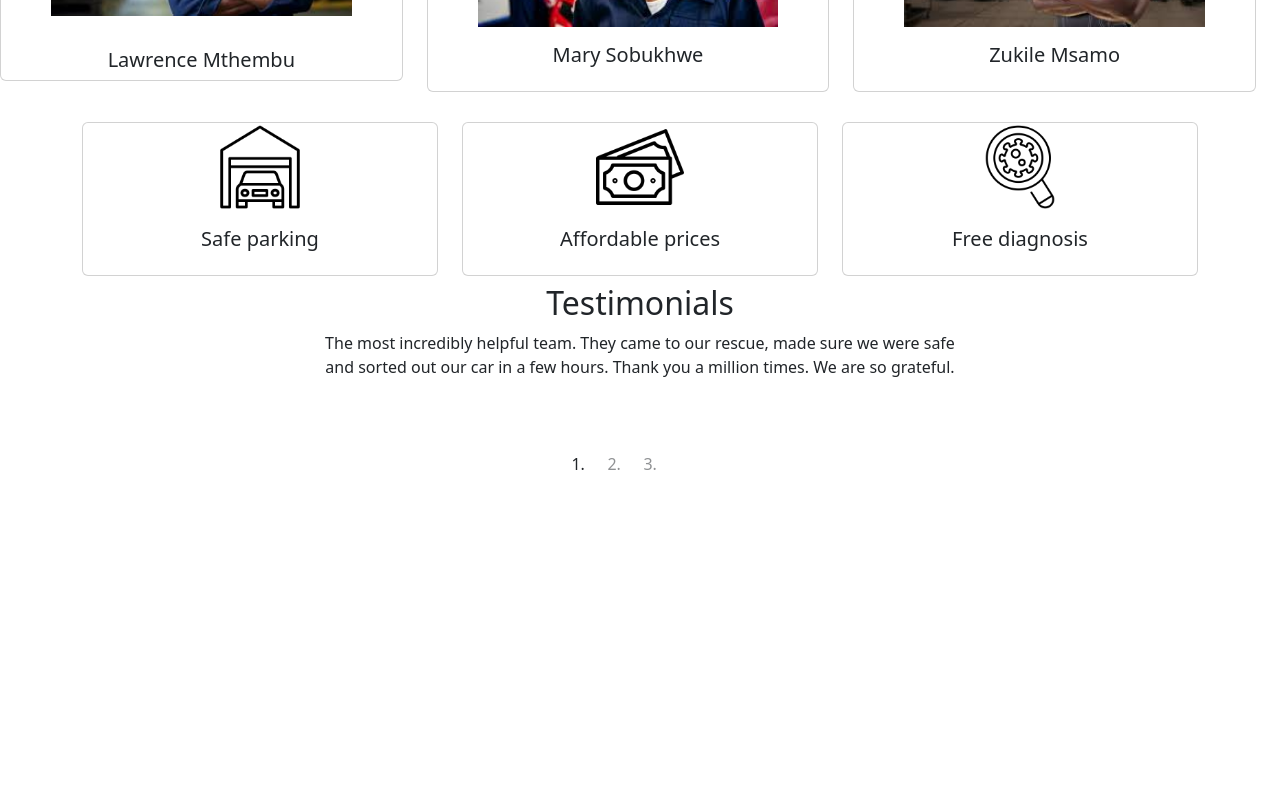
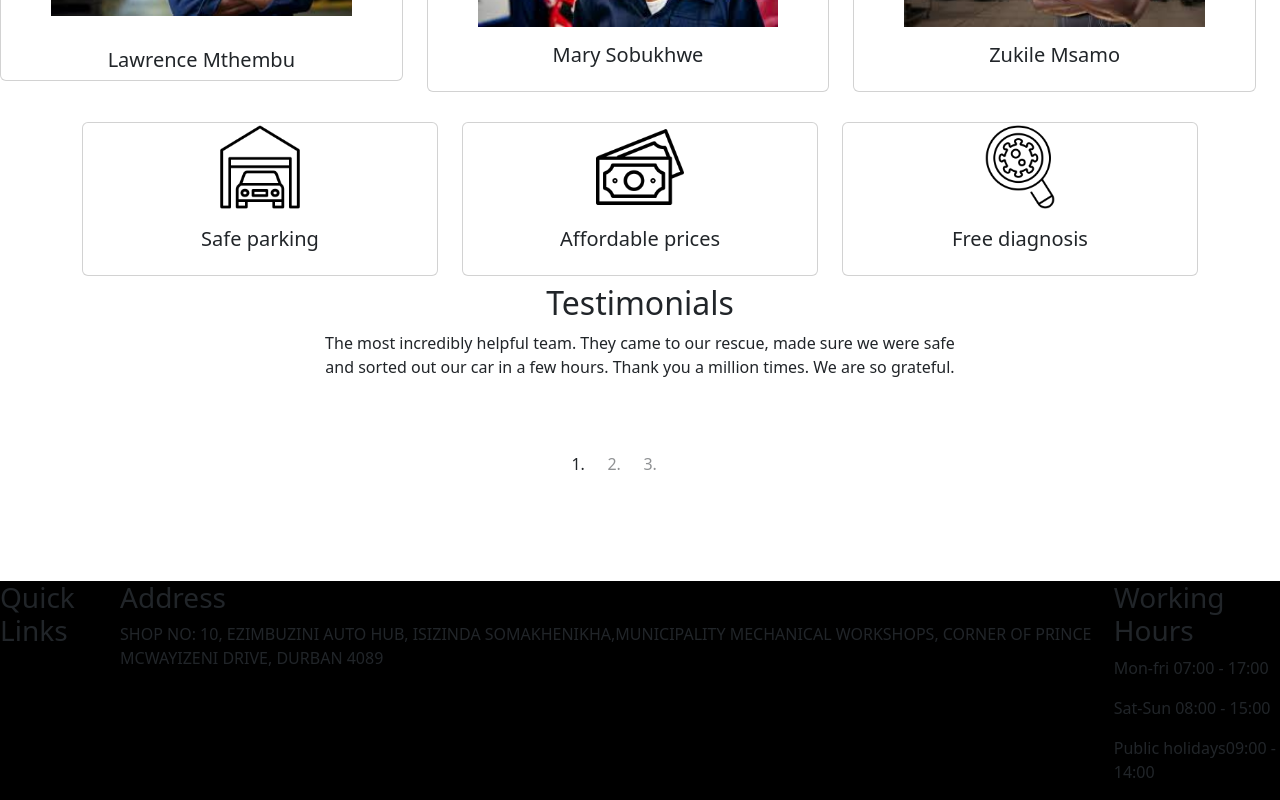
Before and after one commit to Luvuyotafeni/Garage-Front-end, a React (Create React App) app: page / in a window 1280 px wide. Shown: the part 1854-2654 px from the top of the page. Before the commit the page ends 2435 px from the top, so only its background shows below. Built offline with nearby package versions, Linux system fonts and the light colour scheme.

Commit message:
linking up  the footer

```diff
--- a/src/App.js
+++ b/src/App.js
@@ -8,6 +8,7 @@ import Parts from './Components/Parts/Parts';
 import Careers from './Components/Careers/Careers';
 import Contact from './Components/Contact/Contact';
 import Header from './Components/Header/Header';
+import Footer from './Components/Footer/Footer';
 
 function App() {
   return (
@@ -23,6 +24,7 @@ function App() {
           <Route path="/careers" element={<Careers />} />
           <Route path="/contact" element={<Contact />} />
         </Routes>
+        <Footer/>
       </div>
     </Router>
   );
```
